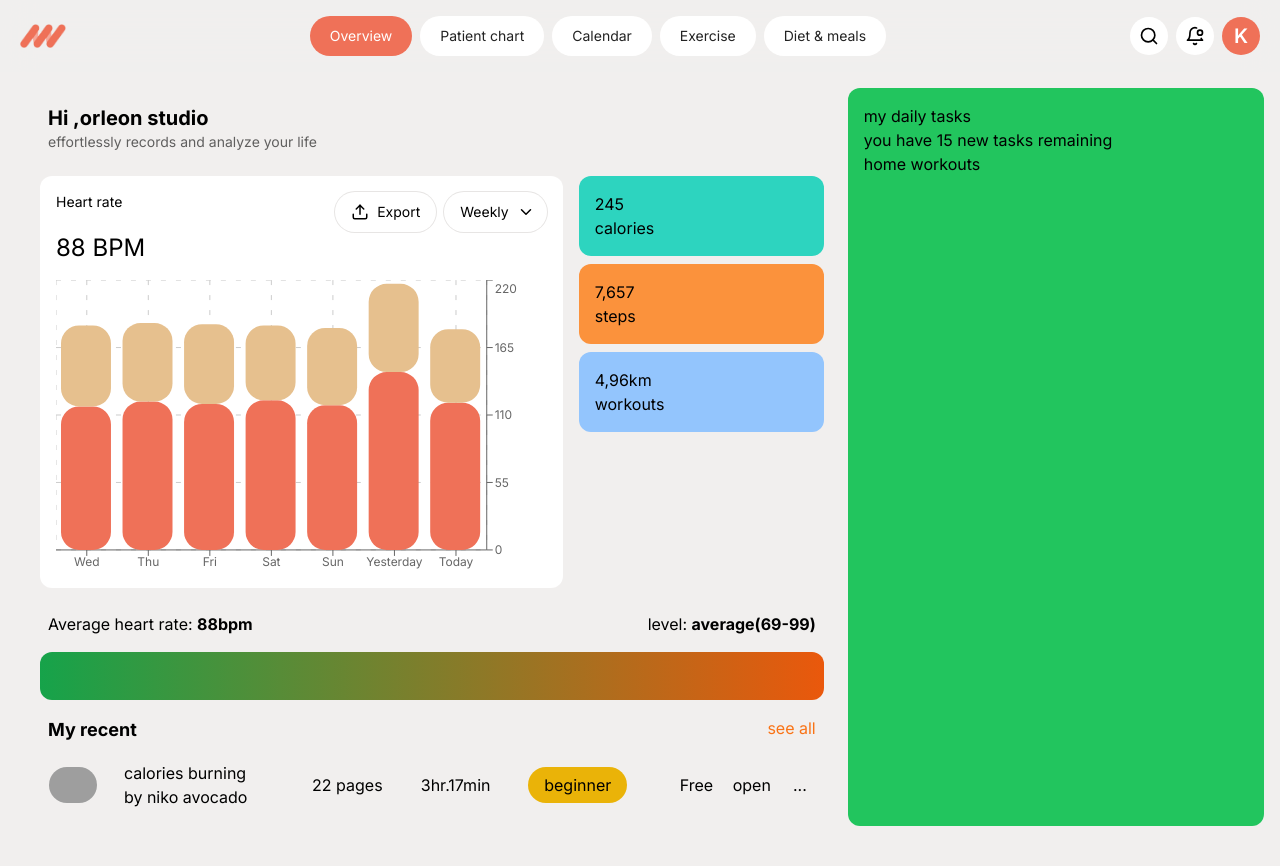
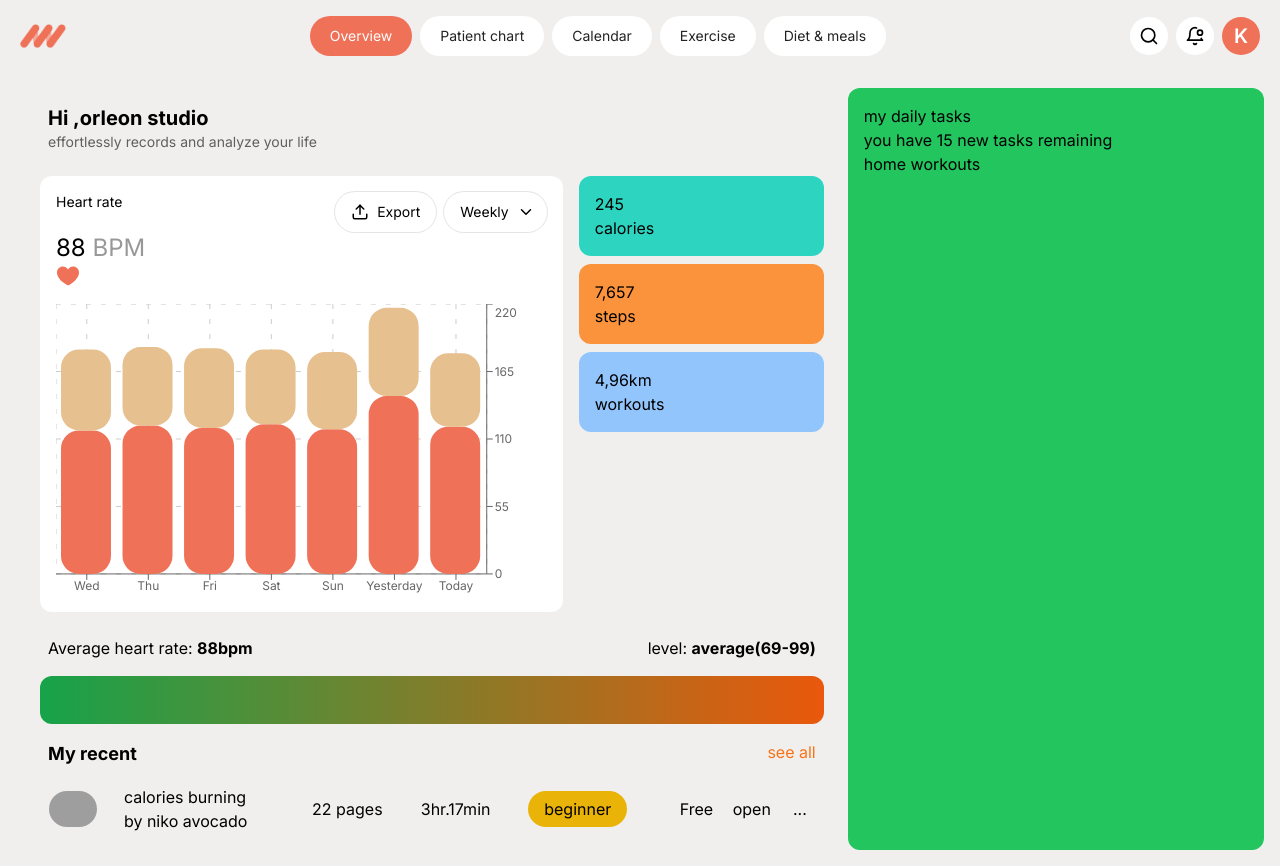
Before and after one commit to draken250/M.R.th, a React (Vite) app: page /#/ in a window 1280 px wide. Before the commit the page ends 842 px from the top, so only its background shows below. Built offline with nearby package versions, Linux system fonts and the light colour scheme; grey boxes are pictures that could not be loaded.

Commit message:
Stalker-commit: src/Pages/Overview.jsx

```diff
--- a/src/Pages/Overview.jsx
+++ b/src/Pages/Overview.jsx
@@ -5,6 +5,7 @@ import Rightbar from "../Components/Rightbar";
 import Statistics from "../Components/Statistics";
 import { RxMixerHorizontal } from "react-icons/rx";
 import { LuChevronDown, LuUpload } from "react-icons/lu";
+import { GoHeartFill } from "react-icons/go";
 
 function Overview() {
   return (
@@ -36,7 +37,7 @@ function Overview() {
                     </div>
                   </div>
                   <h1 className="text-2xl">
-                    88 <span>BPM</span>
+                    88 <span className="opacity-40">BPM</span> <GoHeartFill className="text-main-color" />
                   </h1>
                 </div>
                 <Statistics />
```
